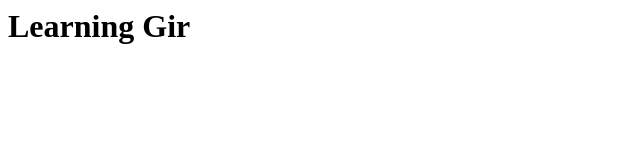
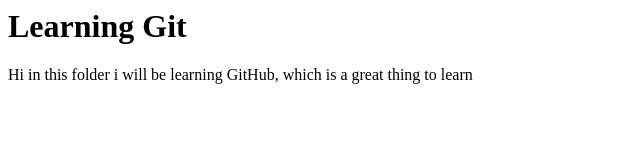
Before and after one commit to RohitGahtori/Projects, a plain HTML site: page index.html in a window 1280 px wide. Shown: the whole page, without its empty margins (0-640 px from the left). Drawn offline with Linux system fonts and the light colour scheme.

Commit message:
Update index.html
para added

```diff
--- a/index.html
+++ b/index.html
@@ -1 +1,2 @@
-<h1> Learning Gir</h1>
+<h1> Learning Git</h1>
+<p>Hi in this folder i will be learning GitHub, which is a great thing to learn</p>
```
